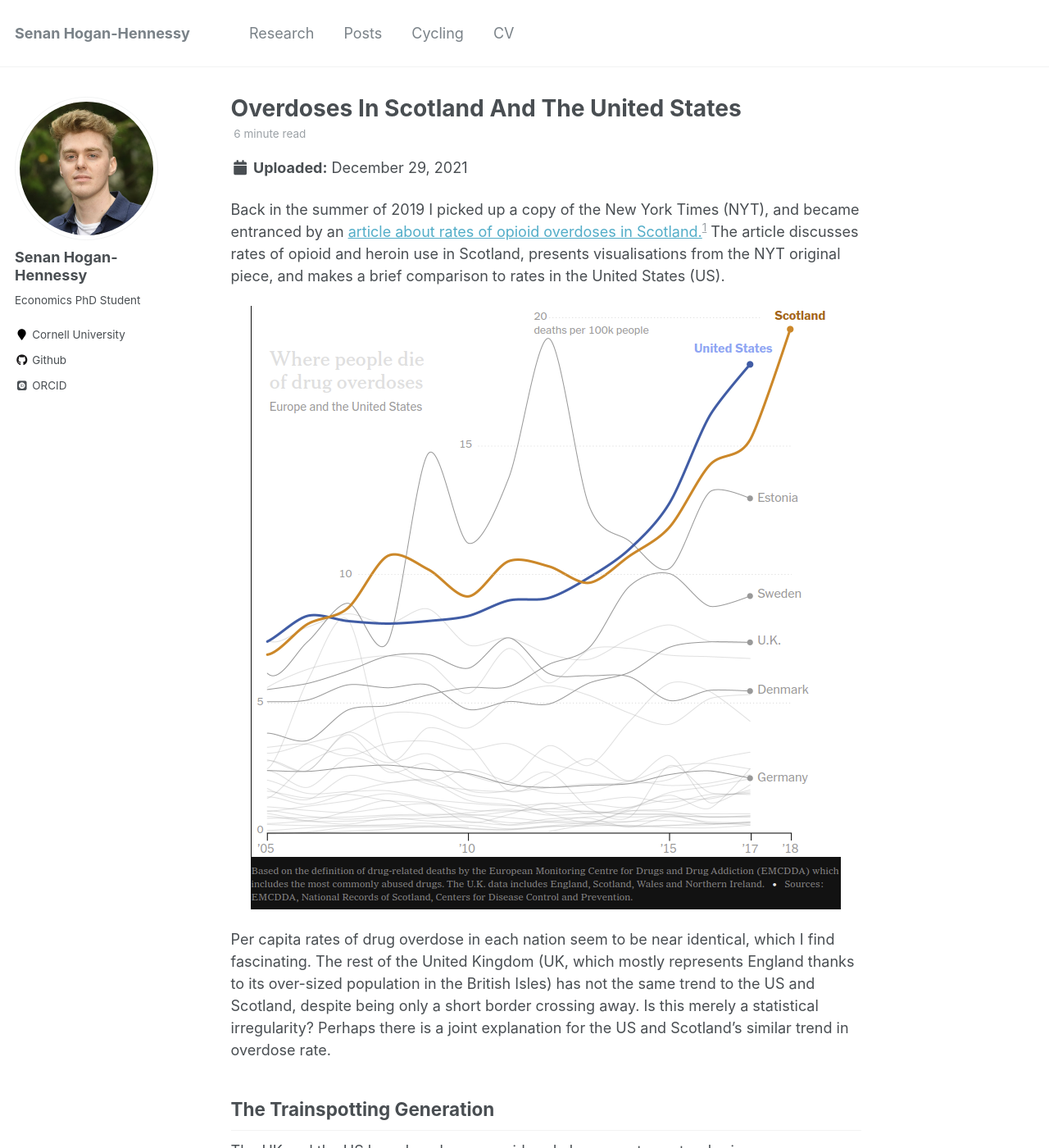
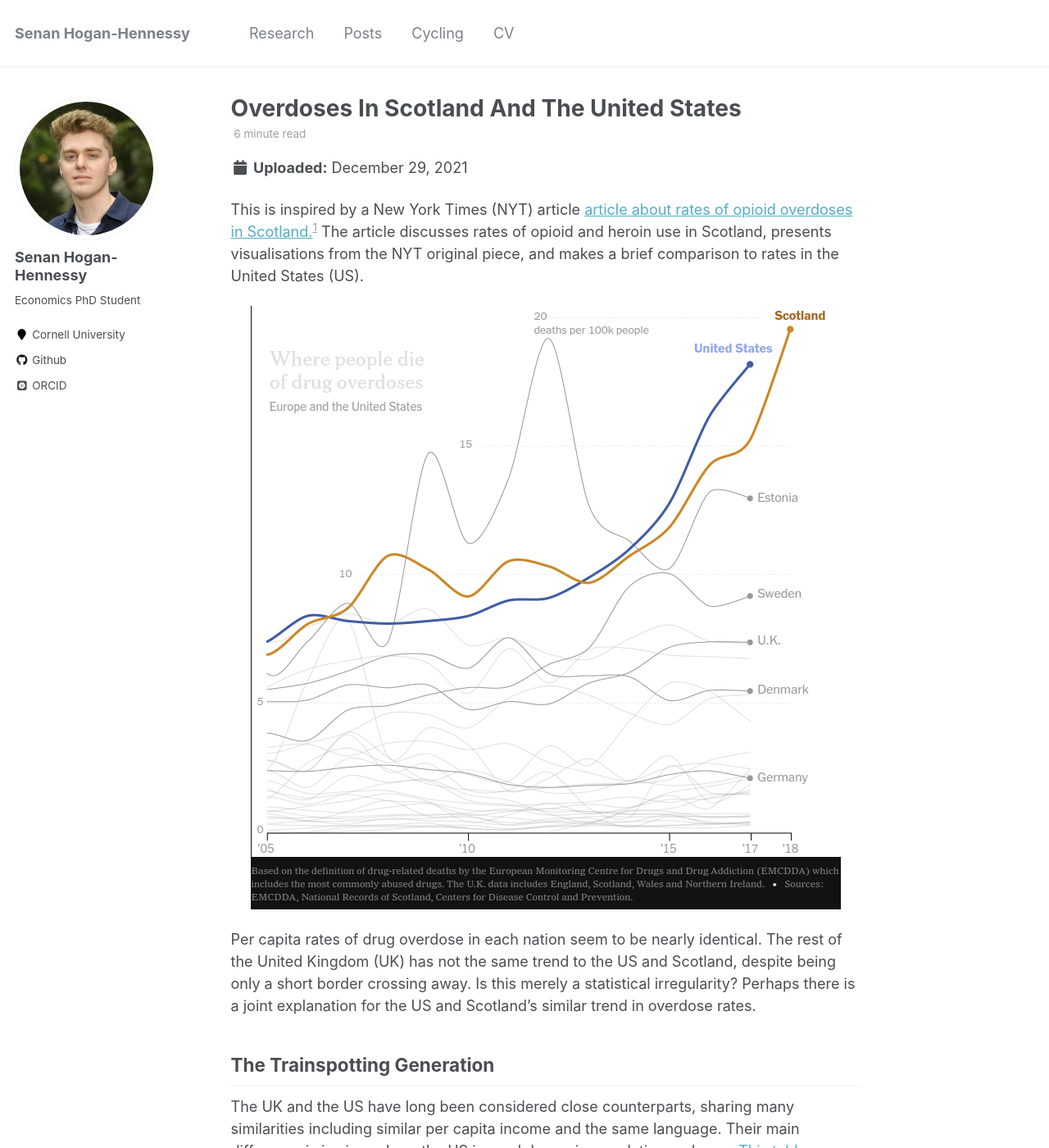
Before and after one commit to shoganhennessy/shoganhennessy.github.io, a Jekyll site: the page built from _posts/2021-12-29-overdoses-in-scotland-and-the-united-states.md, in a window 1280 px wide and 1400 px high. Shown: the whole window at 82% size. Built offline with Jekyll 4.4.1, drawn with Linux system fonts in a browser that asks for light colours; some web fonts are replaced.

```diff
--- a/_posts/2021-12-29-overdoses-in-scotland-and-the-united-states.md
+++ b/_posts/2021-12-29-overdoses-in-scotland-and-the-united-states.md
@@ -1,14 +1,14 @@
-Back in the summer of 2019 I picked up a copy of the New York Times (NYT), and became entranced by an [article about rates of opioid overdoses in Scotland.](https://www.nytimes.com/2019/08/07/world/europe/scotland-heroin-deaths.html)[^1]
+This is inspired by a New York Times (NYT) article [article about rates of opioid overdoses in Scotland.](https://www.nytimes.com/2019/08/07/world/europe/scotland-heroin-deaths.html)[^1]
 The article discusses rates of opioid and heroin use in Scotland, presents visualisations from the NYT original piece, and makes a brief comparison to rates in the United States (US).
 
 <p align="center">
 <img src="../files/posts/2021-12-29-overdoses-in-scotland-and-the-united-states-files/nyt-graph-overdose.png" style="display: block; margin: auto;" />
 </p>
 
-Per capita rates of drug overdose in each nation seem to be near identical, which I find fascinating.
-The rest of the United Kingdom (UK, which mostly represents England thanks to its over-sized population in the British Isles) has not the same trend to the US and Scotland, despite being only a short border crossing away.
+Per capita rates of drug overdose in each nation seem to be nearly identical.
+The rest of the United Kingdom (UK) has not the same trend to the US and Scotland, despite being only a short border crossing away.
 Is this merely a statistical irregularity?
-Perhaps there is a joint explanation for the US and Scotland's similar trend in overdose rate.
+Perhaps there is a joint explanation for the US and Scotland's similar trend in overdose rates.
 
 ## The Trainspotting Generation
 
```
